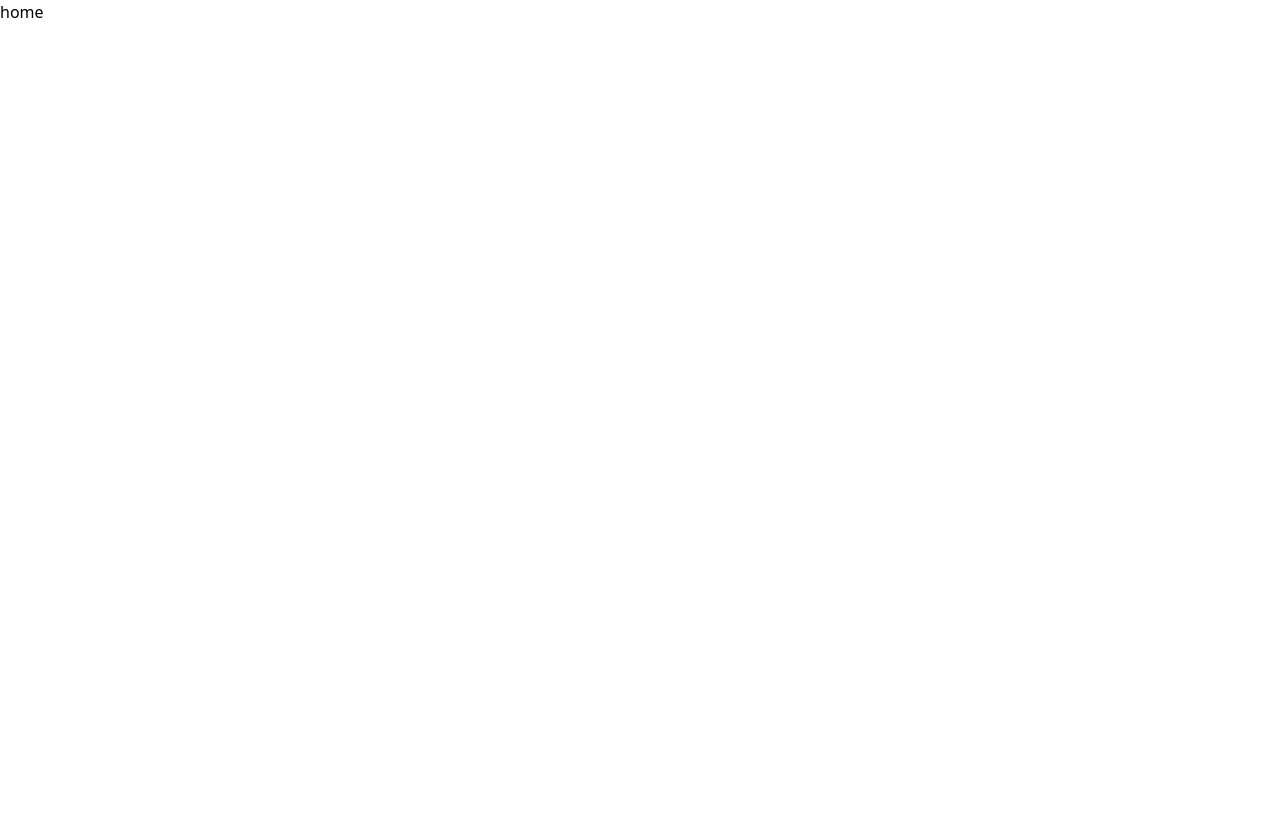
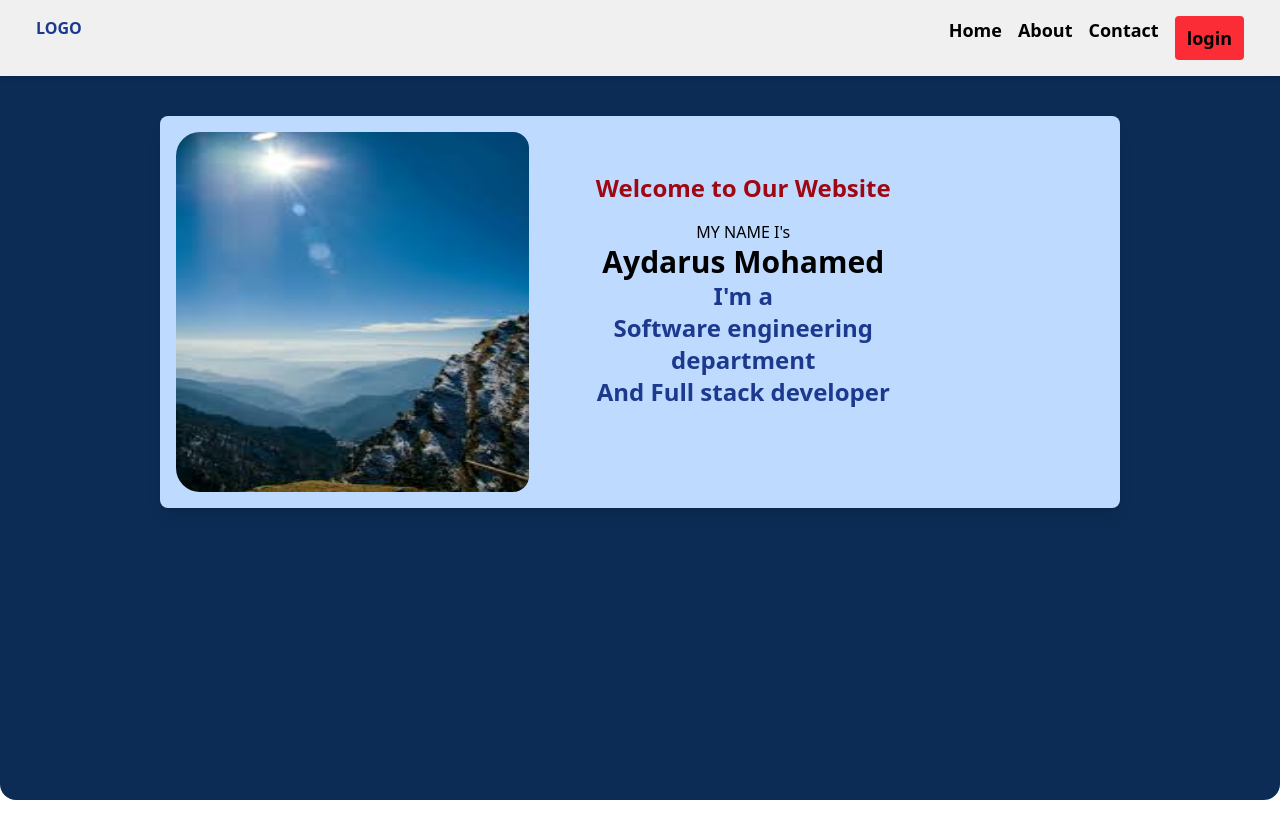
Before and after one commit to soojeed/Project, a React app in the folder frontend/: page / in a window 1280 px wide. Shown: the top 838 px of the page. Before the commit the page ends 800 px from the top, so only its background shows below. Built offline with nearby package versions, Linux system fonts and the light colour scheme; the HTML template or start-up script is replaced by a standard one.

Commit message:
add login

```diff
--- a/frontend/src/components/Home/navbar.tsx
+++ b/frontend/src/components/Home/navbar.tsx
@@ -1,4 +1,5 @@
 import React from 'react'
+import { Link } from 'react-router-dom'
 
 const navbar = () => {
   return (
@@ -10,6 +11,7 @@ const navbar = () => {
            <a href="/" className='hover:text-blue-700'><li>Home</li></a>
           <a href="/about" className='hover:text-blue-700'><li>About</li></a>
           <a href="/contact" className='hover:text-blue-700'><li>Contact</li></a>
+          <Link className='bg-red-500 px-3 py-2 rounded' to={'/login'}>login</Link>
         </ul>
       </nav>
       </div>
--- /dev/null
+++ b/frontend/src/components/login.tsx
@@ -0,0 +1,9 @@
+import React from 'react'
+
+const login = () => {
+  return (
+    <div>login</div>
+  )
+}
+
+export default login
--- a/frontend/src/pages/home.tsx
+++ b/frontend/src/pages/home.tsx
@@ -2,7 +2,7 @@ import React from 'react'
 
 const home = () => {
   return (
-    <div>home</div>
+    <div>home yare</div>
   )
 }
 
--- a/frontend/src/pages/home/home.tsx
+++ b/frontend/src/pages/home/home.tsx
@@ -2,7 +2,7 @@ import React from 'react'
 import navbar from '../../components/Home/navbar'
 import section from '../../components/Home/section'
 
-const Home = () => {
+const HomePage = () => {
   return (
     <div className='bg-[#0C2C55] h-screen rounded-b-2xl mb-20 shadow-neutral-950  '>
         {navbar()}
@@ -17,4 +17,4 @@ const Home = () => {
   )
 }
 
-export default Home
+export default HomePage
--- a/frontend/src/routes.tsx
+++ b/frontend/src/routes.tsx
@@ -5,12 +5,13 @@ import Home from "./pages/home";
 import Skills from "./pages/skills";
 import Experience from "./pages/Experience";
 import Projects from "./pages/projects";
+import HomePage from "./pages/home/home";
 
 
 export const router = createBrowserRouter([
   {
     path: "/",
-    element: <Home/>,
+    element: <HomePage/>,
   },{
     path:"/dashboard",
     element:<Routes/>,
```
Also changed, not shown: frontend/src/components/dashboard/DashboardLayout.tsx (deleted, +0 -23 lines).
